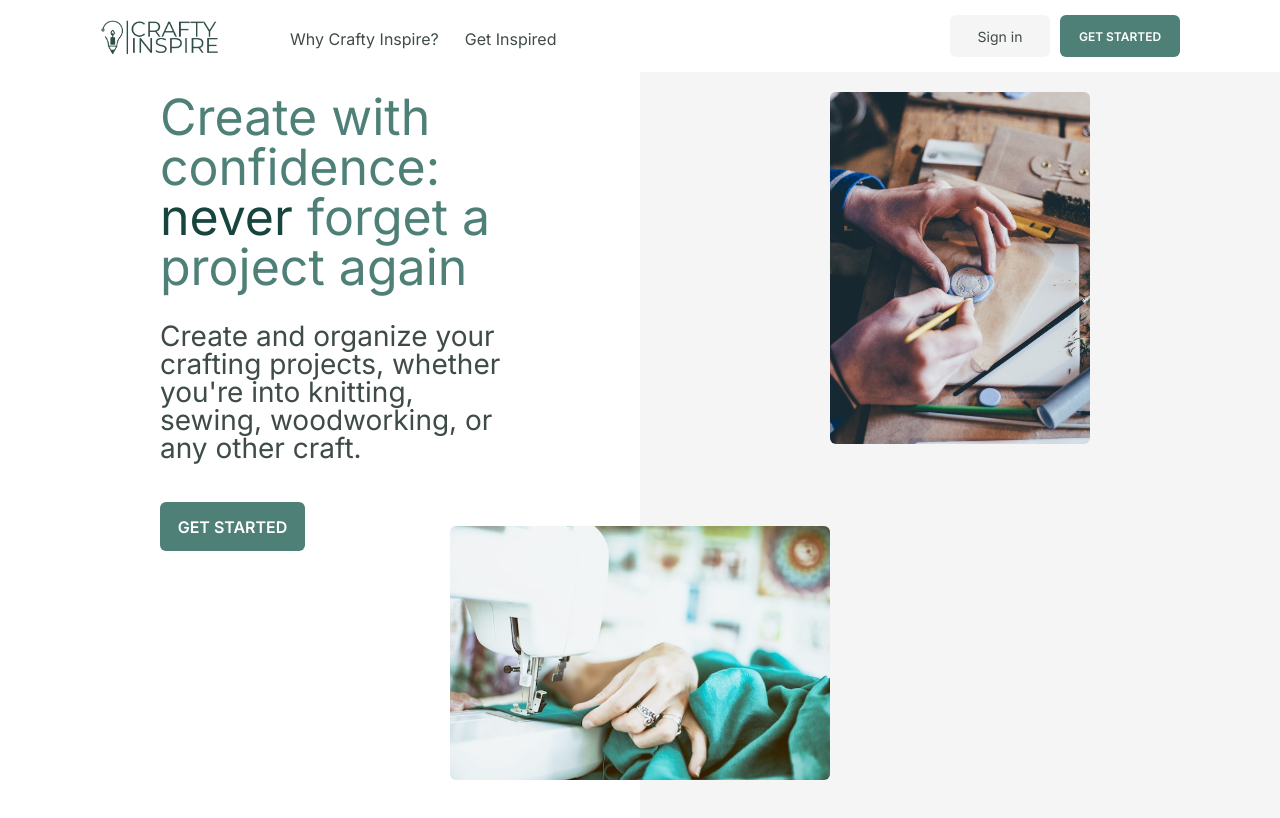
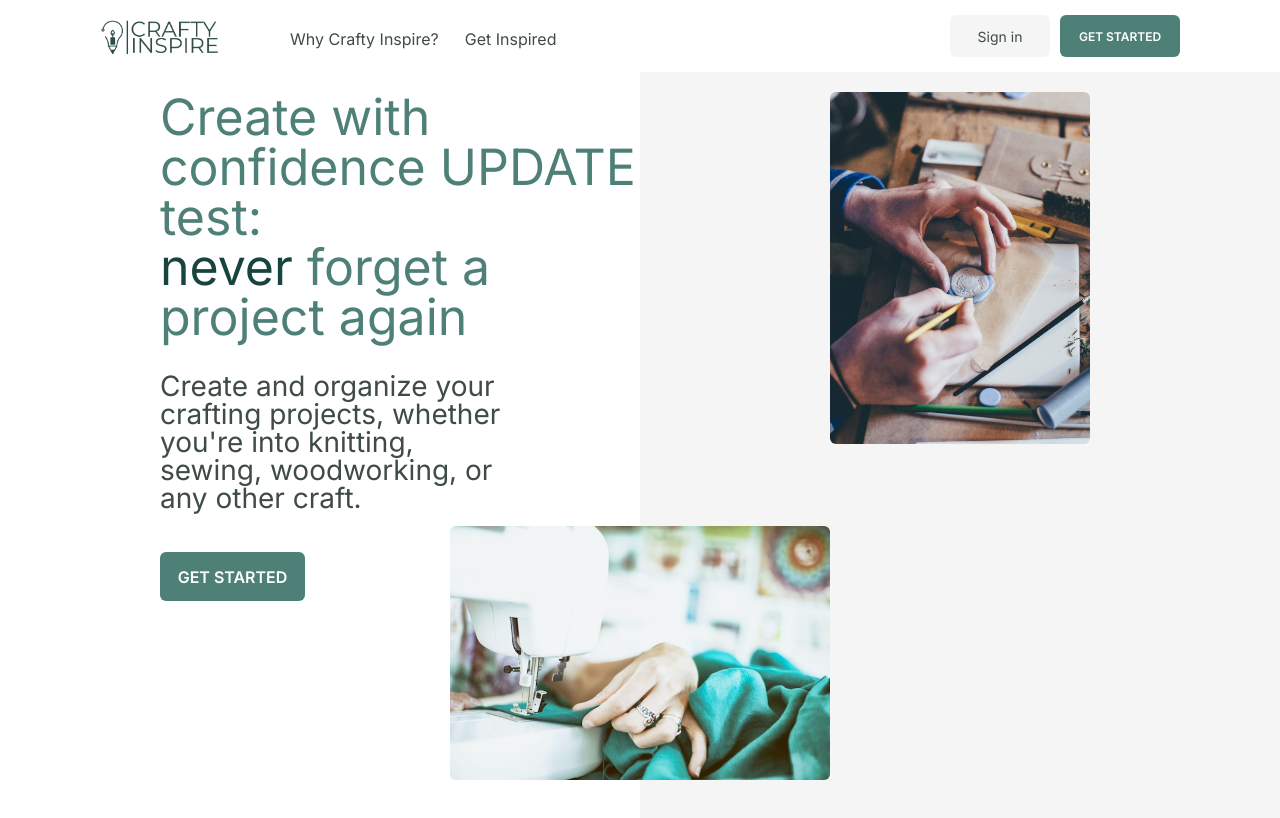
Before and after one commit to Laisses/crafty-inspire, a React (Create React App) app in the folder src/client/: page / in a window 1280 px wide. Shown: the top 818 px of the page. Built offline with nearby package versions, Linux system fonts and the light colour scheme.

Commit message:
add update testing string

```diff
--- a/src/client/src/pages/Home.js
+++ b/src/client/src/pages/Home.js
@@ -13,7 +13,7 @@ export const Home = () => {
             <Container>
                 <LeftSide>
                     <Title>
-                        Create with confidence:
+                        Create with confidence UPDATE test:
                         <br />
                         <ConstrastWord>never</ConstrastWord> forget a project again
                     </Title>
```
